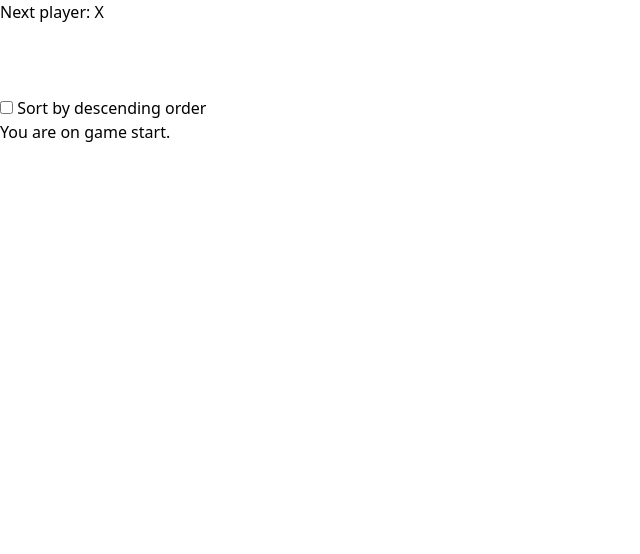
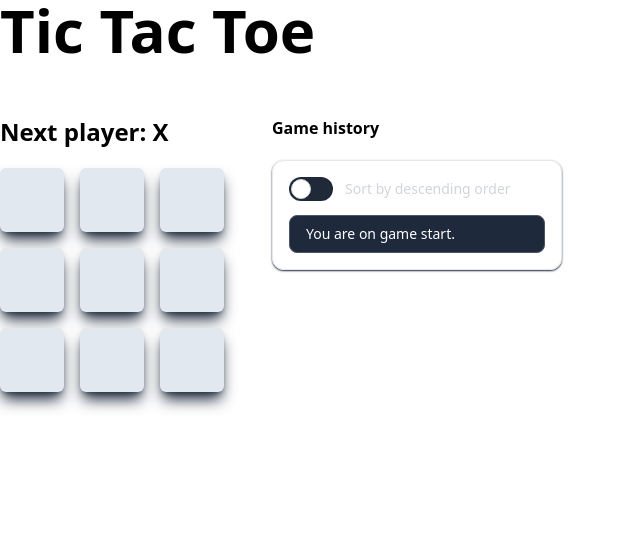
Before and after one commit to numbersanalyst/tic-tac-toe, a Gatsby site: page /App in a window 1280 px wide. Shown: the whole page, without its empty margins (0-640 px from the left). Built offline with nearby package versions, Linux system fonts and the light colour scheme; Gatsby itself is replaced by a stand-in of ours.

Commit message:
Create new style with tailwindcss.

```diff
--- a/src/pages/App.js
+++ b/src/pages/App.js
@@ -3,7 +3,8 @@ import React, { useState } from "react";
 function Square({ value, onSquareClick, isWin }) {
   return (
     <button
-      className={`square ${isWin ? "winning-square" : ""}`}
+      className={`mr-4 mt-4 flex items-center justify-center w-16 h-16 p-6 rounded-md text-5xl font-semibold  shadow-lg shadow-slate-800 ${isWin ? "text-slate-100 bg-blue-600 motion-safe:animate-pulse" : "bg-slate-200 text-slate-900"
+        }`}
       onClick={onSquareClick}
     >
       {value}
@@ -53,7 +54,7 @@ function Board({ xIsNext, squares, onPlay, currentMove }) {
       );
     }
     board.push(
-      <div key={row} className="board-row">
+      <div key={row} className="grid grid-cols-3">
         {rowSquares}
       </div>,
     );
@@ -61,7 +62,7 @@ function Board({ xIsNext, squares, onPlay, currentMove }) {
 
   return (
     <>
-      <div className="status">{status}</div>
+      <div className={`font-semibold text-2xl mb-1 ${winner ? "text-blue-500" : ""}`}>{status}</div>
       {board}
     </>
   );
@@ -103,14 +104,14 @@ export default function Game() {
     }
 
     if (move !== currentMove) {
-      listElement = <button onClick={() => jumpTo(move)}>{description}</button>;
+      listElement = <button className="w-full px-4 py-2 text-white rounded-lg cursor-pointer bg-slate-700" onClick={() => jumpTo(move)}>{description}</button>;
     } else {
       if (move > 0) {
         description = `You are at move #${move}. Position: (${row},${col})`;
       } else {
         description = "You are on game start.";
       }
-      listElement = <p>{description}</p>;
+      listElement = <p className="w-full px-4 py-2 text-white rounded-lg cursor-pointer bg-slate-800 ">{description}</p>;
     }
 
     return <li key={move}>{listElement}</li>;
@@ -119,7 +120,9 @@ export default function Game() {
   const sortedMoves = sortDescending ? moves.slice().reverse() : moves;
 
   return (
-    <div className="game">
+    <>
+      <h1 className="font-bold text-6xl mb-14 ">Tic Tac Toe</h1>
+      <div className="flex flex-col md:flex-row">
         <div className="game-board">
           <Board
             xIsNext={xIsNext}
@@ -128,17 +131,23 @@ export default function Game() {
             currentMove={currentMove}
           />
         </div>
-      <div className="game-info">
-        <label>
-          <input
-            onChange={() => setSortDescending(!sortDescending)}
-            type="checkbox"
-          />
-          &nbsp;Sort by descending order
+        <div className="md:ml-8 mt-8 md:mt-0 w-[290px] h-[435px]">
+          <p className="font-semibold mb-5">Game history</p>
+          <div className="border p-4 rounded-xl shadow-sm shadow-slate-800">
+
+            <label class="relative inline-flex items-center cursor-pointer">
+              <input type="checkbox" onClick={() => { setSortDescending(!sortDescending) }} value="" class="sr-only peer" />
+              <div class="w-11 h-6 peer-focus:outline-none peer-focus:ring-4 peer-focus:ring-blue-800 rounded-full peer bg-gray-800 peer-checked:after:translate-x-full peer-checked:after:border-white after:content-[''] after:absolute after:top-[2px] after:left-[2px] after:bg-white after:border-gray-300 after:border after:rounded-full after:h-5 after:w-5 after:transition-all border-gray-600 peer-checked:bg-blue-600"></div>
+              <span class="ml-3 text-sm font-medium text-gray-300">Sort by descending order</span>
             </label>
+
+            <div className="text-sm font-medium border rounded-lg bg-gray-700 border-gray-600 text-white mt-2">
               <ol>{sortedMoves}</ol>
             </div>
           </div>
+        </div>
+      </div >
+    </>
   );
 }
 
--- a/src/pages/index.js
+++ b/src/pages/index.js
@@ -1,12 +1,12 @@
-import React, { StrictMode } from "react";
+import React from "react";
 import "../styles.css";
 
 import App from "./App";
 
 export default function HomePage() {
   return (
-    <StrictMode>
+    <div className="flex justify-center items-center flex-col h-screen from-gray-900 to-gray-600 bg-gradient-to-t text-white">
       <App />
-    </StrictMode>
+    </div>
   )
 }
--- a/src/styles.css
+++ /dev/null
@@ -1,95 +0,0 @@
-* {
-  box-sizing: border-box;
-}
-
-body {
-  font-family: sans-serif;
-  margin: 20px;
-  padding: 0;
-}
-
-h1 {
-  margin-top: 0;
-  font-size: 22px;
-}
-
-h2 {
-  margin-top: 0;
-  font-size: 20px;
-}
-
-h3 {
-  margin-top: 0;
-  font-size: 18px;
-}
-
-h4 {
-  margin-top: 0;
-  font-size: 16px;
-}
-
-h5 {
-  margin-top: 0;
-  font-size: 14px;
-}
-
-h6 {
-  margin-top: 0;
-  font-size: 12px;
-}
-
-code {
-  font-size: 1.2em;
-}
-
-ul {
-  padding-inline-start: 20px;
-}
-
-* {
-  box-sizing: border-box;
-}
-
-body {
-  font-family: sans-serif;
-  margin: 20px;
-  padding: 0;
-}
-
-.square {
-  background: #fff;
-  border: 1px solid #999;
-  float: left;
-  font-size: 24px;
-  font-weight: bold;
-  line-height: 34px;
-  height: 34px;
-  margin-right: -1px;
-  margin-top: -1px;
-  padding: 0;
-  text-align: center;
-  width: 34px;
-}
-
-.winning-square {
-  background: #ffff00;
-}
-
-.board-row:after {
-  clear: both;
-  content: '';
-  display: table;
-}
-
-.status {
-  margin-bottom: 10px;
-}
-
-.game {
-  display: flex;
-  flex-direction: row;
-}
-
-.game-info {
-  margin-left: 20px;
-}
```
Lines whose indentation alone changed are shown as unchanged.
